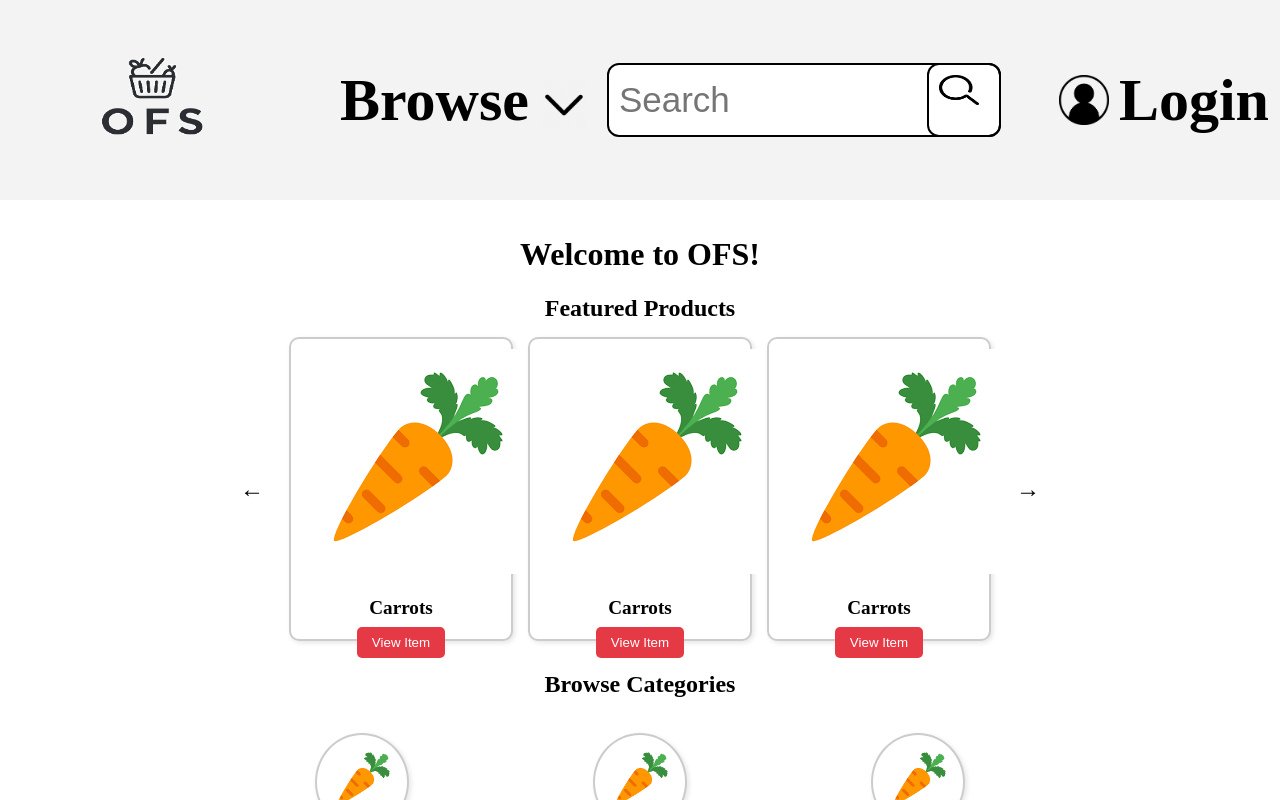
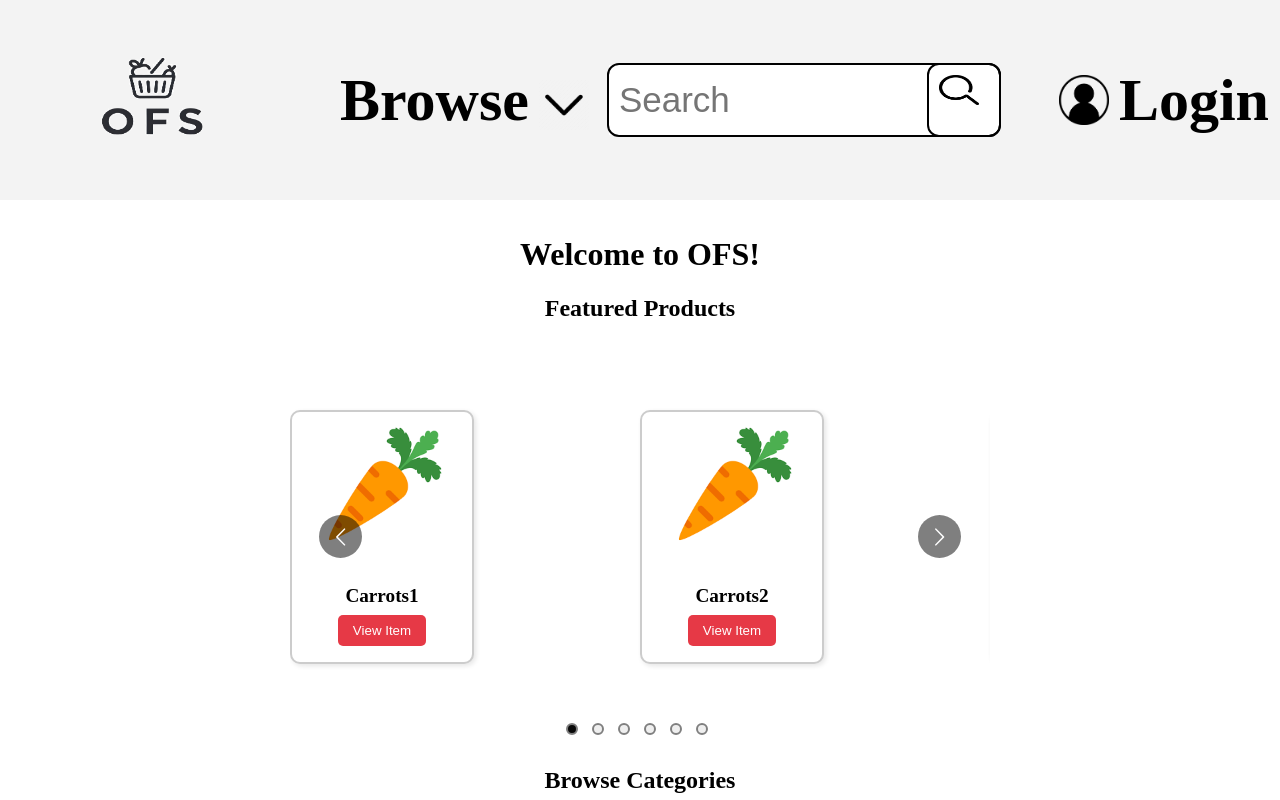
Before and after one commit to tyebii/CS-160-Final-Project, a React (Create React App) app in the folder frontend/: page / in a window 1280 px wide. Shown: the top 800 px of the page. Built offline with nearby package versions, Linux system fonts and the light colour scheme; no server answers.

Commit message:
carousel
https://www.npmjs.com/package/react-multi-carousel
run `npm install react-multi-carousel --save` in the frontend folder to install

```diff
--- a/frontend/src/Components/Welcome/Components/FeaturedProductCard.css
+++ b/frontend/src/Components/Welcome/Components/FeaturedProductCard.css
@@ -1,18 +1,16 @@
 .product-card {
-    width: 200px;
-    height: 280px;
+    width: 180px;
+    height: 250px;
     border: 2px solid #ccc;
     border-radius: 10px;
     text-align: center;
     align-items: center;
-    padding: 10px;
     background: white;
     box-shadow: 2px 2px 5px rgba(0,0,0,0.1);
 }
 
 .product-card-img{
-    margin-right: 0px;
-    padding: 0;
+    width: 150px;
 }
 
 .product-name {
--- a/frontend/src/Components/Welcome/Components/FeaturedProductCard.js
+++ b/frontend/src/Components/Welcome/Components/FeaturedProductCard.js
@@ -3,7 +3,7 @@ import './FeaturedProductCard.css';
 const FeaturedProductCard = ({ imageSrc, productName }) => {
   return (
     <div className="product-card">
-      <img className="product-name-img" src={imageSrc} alt={productName} />
+      <img className="product-card-img" src={imageSrc} alt={productName} />
       <p className="product-name">{productName}</p>
       <button className="add-to-cart">View Item</button>
     </div>
--- a/frontend/src/Components/Welcome/Welcome.css
+++ b/frontend/src/Components/Welcome/Welcome.css
@@ -1,6 +1,7 @@
 .container {
     padding: 15px;
     align-items: center;
+    justify-content: center;
 }
 
 .welcome {
@@ -14,66 +15,19 @@
     font-weight: bold;
 }
 
-.featured-products {
+.carousel-container {
+    width: auto;
+    padding: 0px 40;
     margin-bottom: 30px;
-}
-
-.products-slider {
-    display: flex;
-    align-items: center;
-    justify-content: center;
-    gap: 15px;
-}
-
-.arrow {
-    background: none;
-    border: none;
-    font-size: 24px;
-    cursor: pointer;
-    padding: 10px;
-}
-
-.product-carousel {
-    display: flex;
-    align-items: center;
-    justify-content: center;
-}
-
-.product-card {
-    width: 150px;
-    height: 200px;
-    border: 2px solid #ccc;
-    border-radius: 10px;
-    text-align: center;
-    padding: 10px;
-    background: white;
-    box-shadow: 2px 2px 5px rgba(0,0,0,0.1);
-}
-
-.product-container {
-    text-align: center;
-    margin: 0 10px;
-}
-
-.product-image {
-    border: 1px solid #ddd;
-    padding: 15px;
-    border-radius: 8px;
-    margin-bottom: 10px;
-    background-color: white;
-}
-
-.product-image img {
-    width: 150px;
-    height: 150px;
-    object-fit: cover;
+    max-width: 700px;
+    height: 400px;
 }
 
 .carousel-dots {
     display: flex;
     justify-content: center;
     gap: 8px;
-    margin: 10px 0;
+    margin-top: 20px;
 }
 
 .dot {
@@ -87,18 +41,11 @@
     background-color: #e63946;
 }
 
-.arrow-btn {
-    background: none;
-    border: none;
-    cursor: pointer;
-    font-size: 20px;
-}
-
-.categories {
+.welcome-categories {
     margin-bottom: 30px;
 }
 
-.categories-grid {
+.welcome-categories-grid {
     display: grid;
     grid-template-columns: repeat(3, 1fr);
     gap: 15px;
--- a/frontend/src/Components/Welcome/Welcome.js
+++ b/frontend/src/Components/Welcome/Welcome.js
@@ -3,27 +3,46 @@ import Carrot from './Images/carrot.png';
 import {Link } from "react-router-dom";
 import FeaturedProductCard from './Components/FeaturedProductCard';
 import CategoryCard from './Components/Category';
+import Carousel from 'react-multi-carousel';
+import 'react-multi-carousel/lib/styles.css';
+
 function Welcome(){
+    const responsive = {
+        desktop: {
+          breakpoint: { max: 3000, min: 1024 },
+          items: 3
+        },
+        tablet: {
+          breakpoint: { max: 1024, min: 464 },
+          items: 2
+        },
+        mobile: {
+          breakpoint: { max: 464, min: 0 },
+          items: 1
+        }
+    };
+
     return (
-        <div class="container">
-            <div class="welcome">
+        <div className="container">
+            <div className="welcome">
                 <h1>Welcome to OFS!</h1>
             </div>
 
-            <div class="featured-products">
-                <h2 class="section-title">Featured Products</h2>
-                <div class="products-slider">
-                    <button class="arrow">←</button>
-                        <FeaturedProductCard imageSrc={Carrot} productName="Carrots" />
-                        <FeaturedProductCard imageSrc={Carrot} productName="Carrots" />
-                        <FeaturedProductCard imageSrc={Carrot} productName="Carrots" />
-                    <button class="arrow">→</button>
-                </div>
+            <div className="featured-products">
+                <h2 className="section-title">Featured Products</h2>
+                    <Carousel renderButtonGroupOutside={true} partialVisible={false} responsive={responsive} ssr={true} draggable={false} showDots={true} infinite={true} autoPlay={false} dotListClass="carousel-dots" itemClass="carousel-item-padding-40-px" containerClass="carousel-container">
+                        <FeaturedProductCard imageSrc={Carrot} productName="Carrots1" />
+                        <FeaturedProductCard imageSrc={Carrot} productName="Carrots2" />
+                        <FeaturedProductCard imageSrc={Carrot} productName="Carrots3" />
+                        <FeaturedProductCard imageSrc={Carrot} productName="Carrots4" />
+                        <FeaturedProductCard imageSrc={Carrot} productName="Carrots5" />
+                        <FeaturedProductCard imageSrc={Carrot} productName="Carrots6" />
+                    </Carousel>
             </div>
 
-            <div class="categories">
-                <h2 class="section-title">Browse Categories</h2>
-                <div class="categories-grid">
+            <div className="welcome-categories">
+                <h2 className="section-title">Browse Categories</h2>
+                <div className="welcome-categories-grid">
                     <Link to = "/search/category/fresh-produce">
                         <CategoryCard imageSrc={Carrot} categoryName="Fresh Produce" />
                     </Link>
```
Also changed, not shown: frontend/package.json (+9 -0 lines), 1 other file (tests, documents, lock files or other folders).
